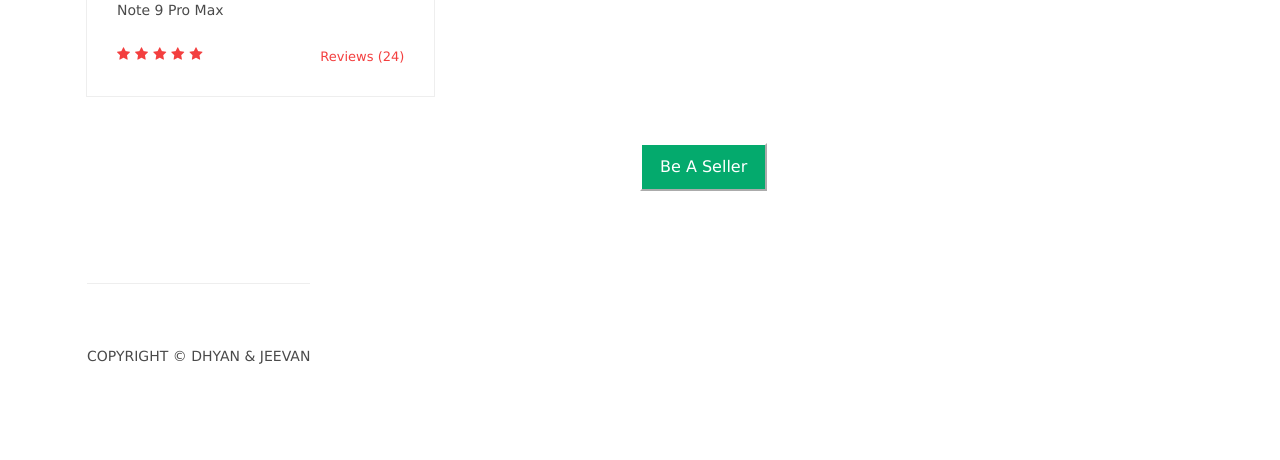
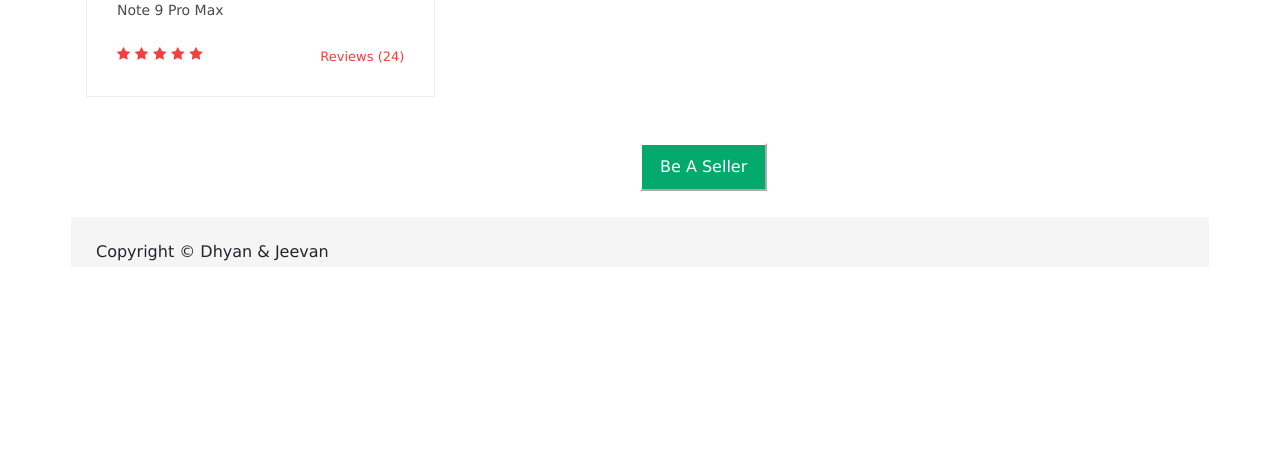
Before and after one commit to DhyanTD/E-Commerce, a Flask app: page / in a window 1280 px wide. Shown: the part 1447-1907 px from the top of the page. After the commit the page ends 1708 px from the top, so only its background shows below. Run offline with Flask 2, Linux system fonts and the light colour scheme; data comes from the database, SQL or seed files in the repository; some libraries are stand-ins or nearby versions.

Commit message:
Update layout.html

```diff
--- a/templates/layout.html
+++ b/templates/layout.html
@@ -41,6 +41,18 @@
     margin-left: auto;
     background-color: #f5f5f5;
   }
+  footer {
+    position :static8;
+    width: 98%;
+    bottom : 0;
+    height : 10px;
+    margin-top : 10px;
+    width: 100%;
+    padding: 25px;
+    margin-right: auto;
+    margin-left: auto;
+    background-color: #f5f5f5;
+  }
 </style>
     <!-- Header -->
     <header class="">
@@ -78,22 +90,9 @@
       </nav>
     </header>
 
-    {% block body %} {% endblock %}
-
-     <!-- footer   -->
-     <footer>
-      <div class="container">
-        <div class="row">
-          <div class="col-md-12">
-            <div class="inner-content">
-              <p>Copyright &copy; Dhyan & Jeevan
 
 
-            </div>
-          </div>
-        </div>
-      </div>
-    </footer>
+
 
 
     <!-- Bootstrap core JavaScript -->
@@ -122,5 +121,12 @@
 
 
   </body>
-
+  {% block body %} {% endblock %}
+   <!-- footer   -->
+   <footer>
+    <div class="footer"  >
+           <h6 style="text-align:left;"> Copyright &copy; Dhyan & Jeevan</h6>
+           <br>
+    </div>
+  </footer>
 </html>
```
